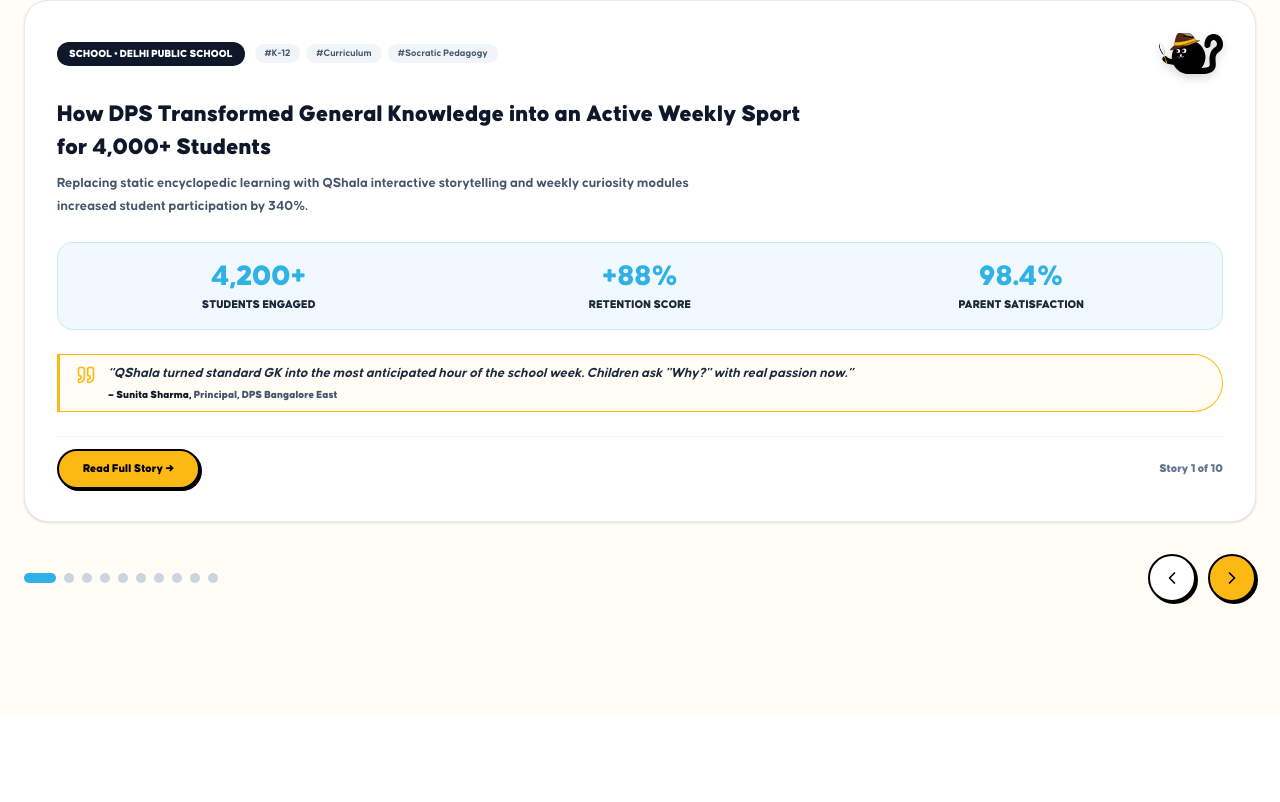
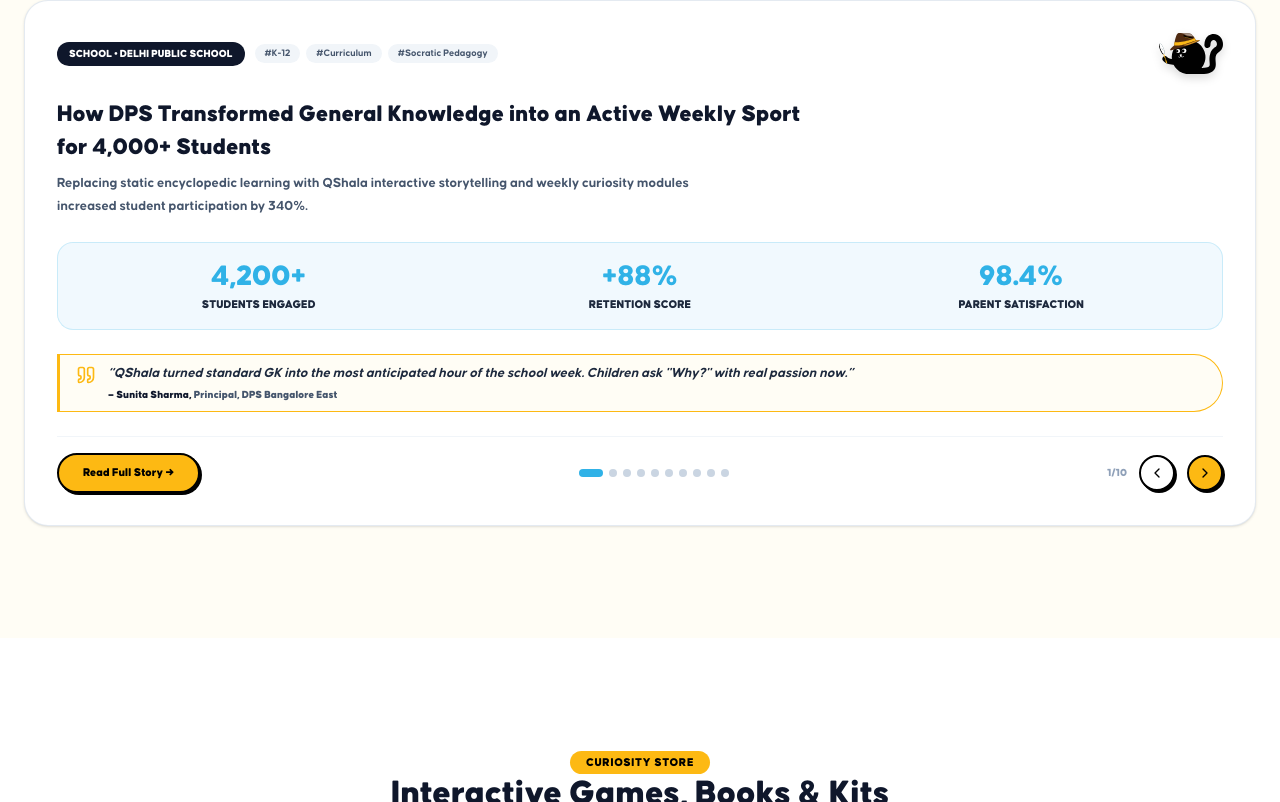
Before and after one commit to PavanKumar-HQ/Qshala, an Astro site: page / in a window 1280 px wide. Shown: the part 6033-6835 px from the top of the page. Built offline with nearby package versions, Linux system fonts and the light colour scheme; Astro itself is replaced by a stand-in of ours; a web font is replaced by a local one.

Commit message:
style: move carousel pagination dots and arrows inside case study card box

```diff
--- a/src/components/InteractiveCaseStudiesShowcase.tsx
+++ b/src/components/InteractiveCaseStudiesShowcase.tsx
@@ -159,8 +159,8 @@ export default function InteractiveCaseStudiesShowcase({ caseStudies }: Props) {
                       </div>
                     </blockquote>
 
-                    {/* Action Bar */}
-                    <div className="flex items-center justify-between pt-3 border-t border-slate-100">
+                    {/* Action & Carousel Controls Bar (Inside Card) */}
+                    <div className="flex flex-col sm:flex-row items-center justify-between gap-4 pt-4 border-t border-slate-100">
                       <button
                         onClick={() => setSelectedModalCase(cs)}
                         className="px-6 py-2.5 rounded-full bg-[#FDB913] hover:bg-amber-400 text-black font-black text-xs border-2 border-black shadow-[2px_2px_0px_0px_rgba(0,0,0,1)] font-heading transition-all"
@@ -168,44 +168,44 @@ export default function InteractiveCaseStudiesShowcase({ caseStudies }: Props) {
                         Read Full Story →
                       </button>
 
-                      <div className="text-xs font-black text-slate-500 font-heading">
-                        Story {currentIndex + 1} of {filteredData.length}
+                      {/* Dots Pagination */}
+                      <div className="flex items-center gap-1.5">
+                        {filteredData.map((_, idx) => (
+                          <button
+                            key={idx}
+                            onClick={() => setCurrentIndex(idx)}
+                            className={`h-2 rounded-full transition-all ${
+                              currentIndex === idx ? 'w-6 bg-[#30B2E7]' : 'w-2 bg-slate-300 hover:bg-slate-400'
+                            }`}
+                          />
+                        ))}
+                      </div>
+
+                      {/* Prev / Next Arrows */}
+                      <div className="flex items-center gap-3">
+                        <span className="text-[11px] font-black text-slate-400 font-heading">
+                          {currentIndex + 1}/{filteredData.length}
+                        </span>
+                        <button
+                          onClick={handlePrev}
+                          className="p-2 rounded-full bg-white hover:bg-slate-100 text-black border-2 border-black shadow-[2px_2px_0px_0px_rgba(0,0,0,1)] font-bold transition-all"
+                          title="Previous Story"
+                        >
+                          <ChevronLeft className="w-4 h-4" />
+                        </button>
+                        <button
+                          onClick={handleNext}
+                          className="p-2 rounded-full bg-[#FDB913] hover:bg-amber-400 text-black border-2 border-black shadow-[2px_2px_0px_0px_rgba(0,0,0,1)] font-bold transition-all"
+                          title="Next Story"
+                        >
+                          <ChevronRight className="w-4 h-4" />
+                        </button>
                       </div>
                     </div>
                   </motion.div>
                 );
               })()}
             </AnimatePresence>
-          </div>
-
-          {/* Carousel Controls */}
-          <div className="flex items-center justify-between pt-2">
-            <div className="flex items-center gap-2">
-              {filteredData.map((_, idx) => (
-                <button
-                  key={idx}
-                  onClick={() => setCurrentIndex(idx)}
-                  className={`h-2.5 rounded-full transition-all ${
-                    currentIndex === idx ? 'w-8 bg-[#30B2E7]' : 'w-2.5 bg-slate-300'
-                  }`}
-                />
-              ))}
-            </div>
-
-            <div className="flex items-center gap-3">
-              <button
-                onClick={handlePrev}
-                className="p-3 rounded-full bg-white hover:bg-slate-100 text-black border-2 border-black shadow-[2px_2px_0px_0px_rgba(0,0,0,1)] font-bold transition-all"
-              >
-                <ChevronLeft className="w-5 h-5" />
-              </button>
-              <button
-                onClick={handleNext}
-                className="p-3 rounded-full bg-[#FDB913] hover:bg-amber-400 text-black border-2 border-black shadow-[2px_2px_0px_0px_rgba(0,0,0,1)] font-bold transition-all"
-              >
-                <ChevronRight className="w-5 h-5" />
-              </button>
-            </div>
           </div>
         </div>
       )}
```
Also changed, not shown: 20 other files.
